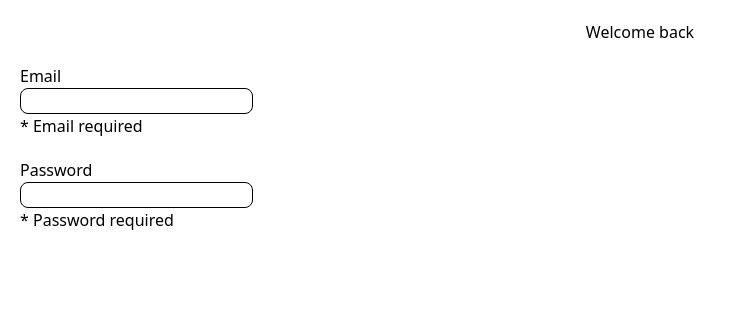
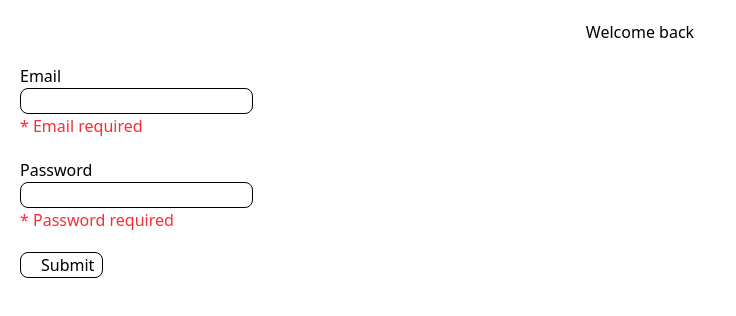
Before and after one commit to femnixx/RescueRoam, a React (Vite) app: page /Login in a window 1280 px wide. Shown: the top 316 px of the page, without its empty margins (0-736 px from the left). Built offline with nearby package versions, Linux system fonts and the light colour scheme.

Commit message:
Addedb utton to login and added onchange values to complete form

```diff
--- a/src/frontend/pages/LoginPage.tsx
+++ b/src/frontend/pages/LoginPage.tsx
@@ -32,14 +32,16 @@ const LoginPage = () => {
             <div className="ps-5">
               <p>Email</p>
               <input type="email" className="border-1 rounded-lg" value={email} onChange={(e) => setEmail(e.target.value)}/>
-              <p>* Email required</p>
+              <p className={`text-red-500 ${email === "" ? "block" : "hidden"}`}>* Email required</p>
             </div>
             <div className="ps-5">
               <p>Password</p>
               <input type="password" className="border-1 rounded-lg" value={password} onChange={(e) => setPassword(e.target.value)}/>
-              <p>* Password required</p>
+              <p className={`text-red-500 ${password === "" ? "block" : "hidden"}`}>* Password required</p>
             </div>
           </div>
+                  <button type="submit" className="ps-5 mt-5 px-2 border-1 rounded-lg flex justify-center items-center ml-5">Submit</button>
+
         </div>
       </form>
     </>
```
